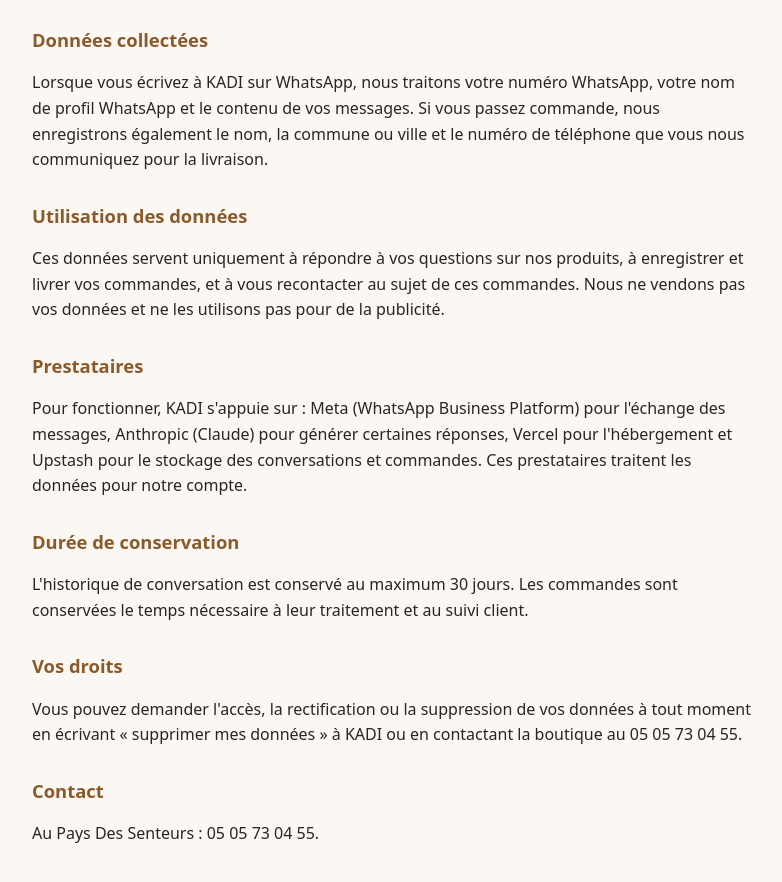
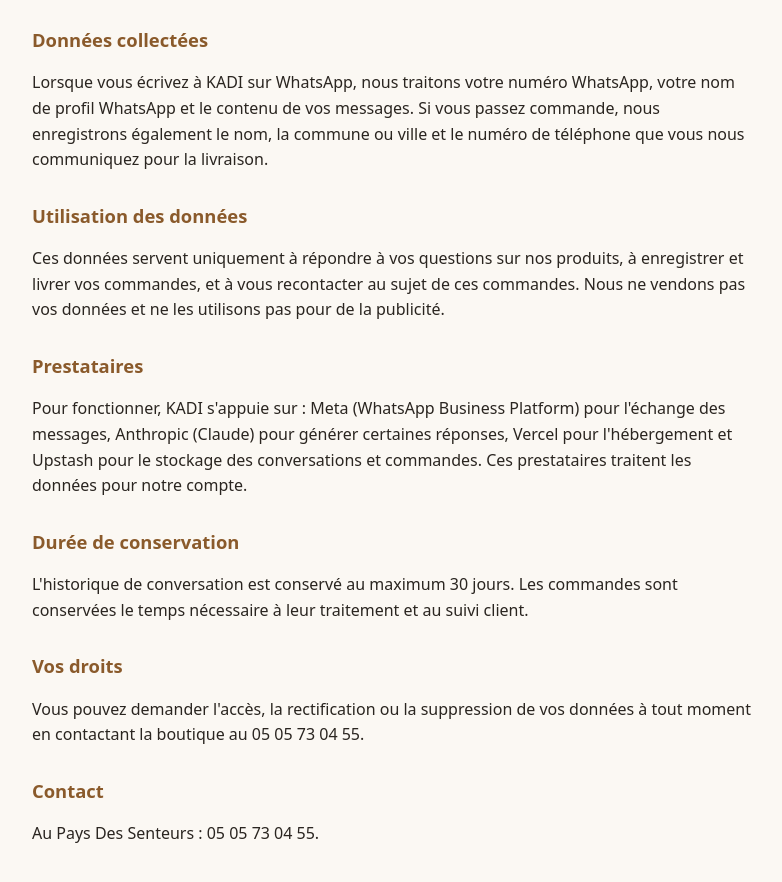
Before and after one commit to yves1986/agent-yves-pro, a website: page public/confidentialite.html in a window 1280 px wide. Shown: the part 164-1046 px from the top of the page, without its empty margins (248-1030 px from the left). Drawn offline with Linux system fonts and the light colour scheme.

Commit message:
Privacy page: data deletion via the shop contact
Co-Authored-By: Claude Opus 5.5 <noreply@anthropic.com>

```diff
--- a/public/confidentialite.html
+++ b/public/confidentialite.html
@@ -31,7 +31,7 @@
   <p>L'historique de conversation est conservé au maximum 30 jours. Les commandes sont conservées le temps nécessaire à leur traitement et au suivi client.</p>
 
   <h2>Vos droits</h2>
-  <p>Vous pouvez demander l'accès, la rectification ou la suppression de vos données à tout moment en écrivant « supprimer mes données » à KADI ou en contactant la boutique au 05 05 73 04 55.</p>
+  <p>Vous pouvez demander l'accès, la rectification ou la suppression de vos données à tout moment en contactant la boutique au 05 05 73 04 55.</p>
 
   <h2>Contact</h2>
   <p>Au Pays Des Senteurs : 05 05 73 04 55.</p>
```
